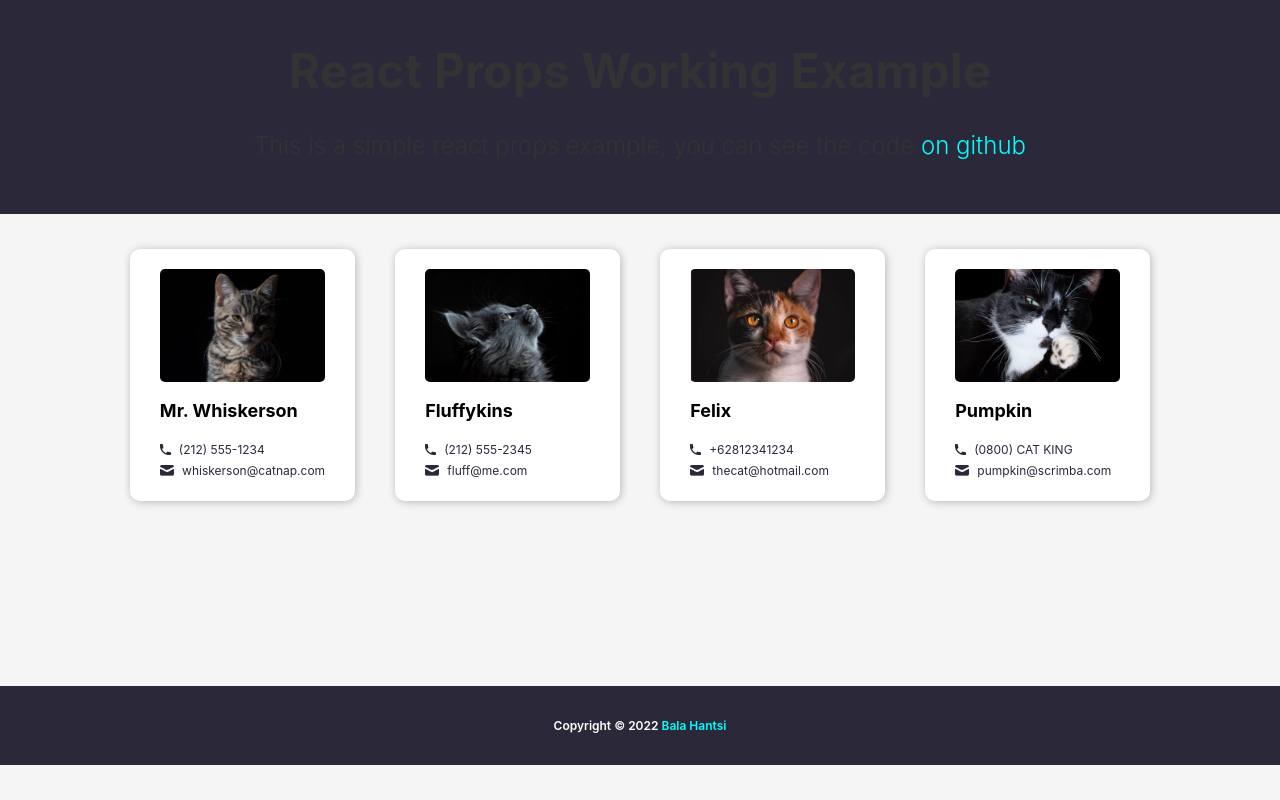
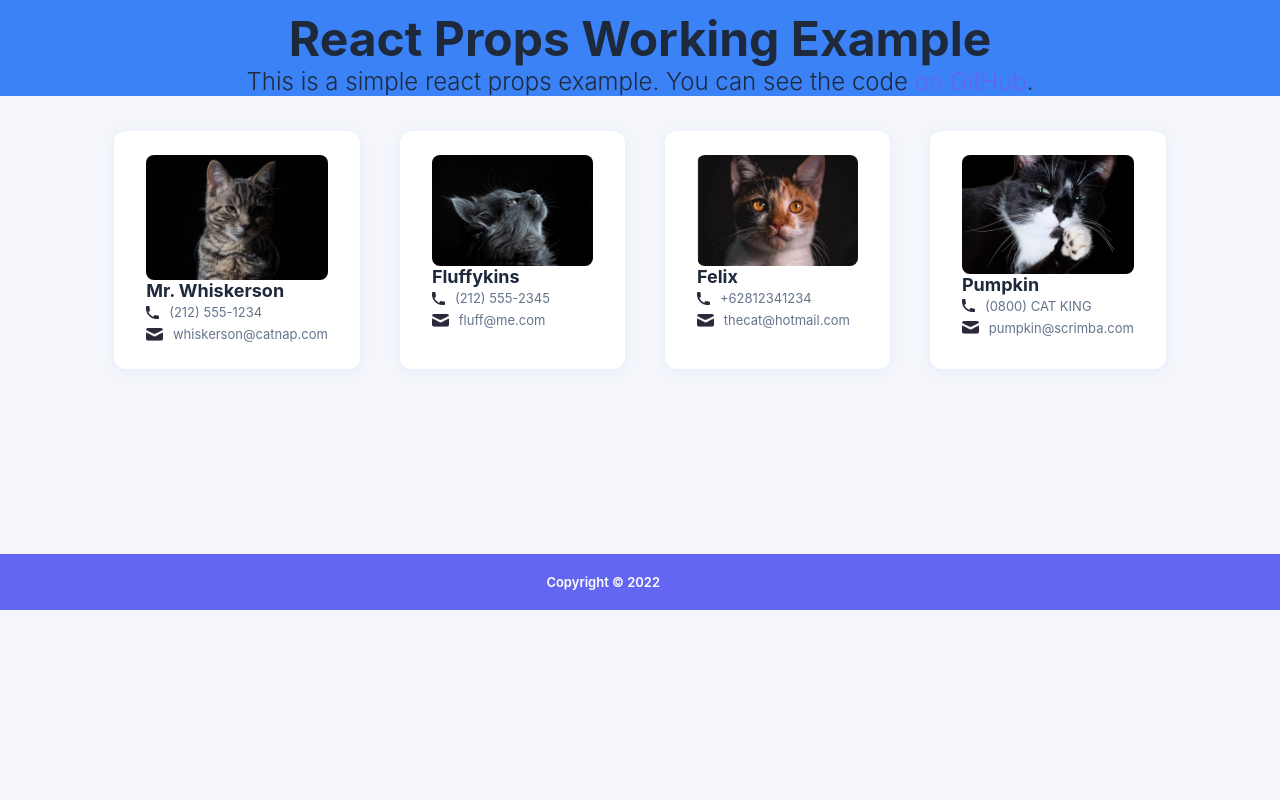
Before and after one commit to bhantsi/react-props, a React (Create React App) app: page / in a window 1280 px wide. Built offline with nearby package versions, Linux system fonts and the light colour scheme.

Commit message:
Refactor project structure and enhance components with dynamic data; update styles for improved UI

```diff
--- a/src/App.js
+++ b/src/App.js
@@ -8,41 +8,50 @@ import "./index.css";
 
 
 export default function App() {
+  const catsData = [
+    {
+      img: "./imgs/mr-whiskerson.png",
+      name: "Mr. Whiskerson",
+      phone: "(212) 555-1234",
+      email: "whiskerson@catnap.com",
+    },
+    {
+      img: "./imgs/fluffykins.png",
+      name: "Fluffykins",
+      phone: "(212) 555-2345",
+      email: "fluff@me.com",
+    },
+    {
+      img: "./imgs/felix.png",
+      name: "Felix",
+      phone: "+62812341234",
+      email: "thecat@hotmail.com",
+    },
+    {
+      img: "./imgs/pumpkin.png",
+      name: "Pumpkin",
+      phone: "(0800) CAT KING",
+      email: "pumpkin@scrimba.com",
+    },
+  ];
+
   return (
     <div>
       <Header />
 
       <div className="contacts">
-      {/* <h1>Hello Dunia</h1> */}
-      <Cats
-        img='./imgs/mr-whiskerson.png'
-        name='Mr. Whiskerson'
-        phone='(212) 555-1234'
-        email='whiskerson@catnap.com'
-      />
-      <Cats
-                img="./imgs/fluffykins.png"
-                name="Fluffykins"
-                phone="(212) 555-2345"
-                email="fluff@me.com"
-      />
+        {catsData.map((cat, index) => (
+          <Cats
+            key={index}
+            img={cat.img}
+            name={cat.name}
+            phone={cat.phone}
+            email={cat.email}
+          />
+        ))}
+      </div>
 
-      <Cats
-        img="./imgs/felix.png"
-        name="Felix"
-        phone="+62812341234"
-        email="thecat@hotmail.com"
-      />
-
-      <Cats
-                img="./imgs/pumpkin.png"
-                name="Pumpkin"
-                phone="(0800) CAT KING"
-                email="pumpkin@scrimba.com"
-      />
-
-    </div>
-    <Footer />
+      <Footer />
     </div>
 
 
--- a/src/components/Cats.js
+++ b/src/components/Cats.js
@@ -1,19 +1,17 @@
 import React from 'react';
 
-export default function Cats(props) {
-    // console.log(props);
+export default function Cats({ img, name, phone, email }) {
  return (
-    // <h3>Here is the cats components...</h3>
     <div className="cats-cards">
-        <img src={props.img} alt="" />
-        <h3>{props.name}</h3>
+        <img src={img} alt={name} />
+        <h3>{name}</h3>
         <div className="info-group">
-            <img src="./imgs/phone-icon.png" alt="" />
-            <p>{props.phone}</p>
+            <img src="./imgs/phone-icon.png" alt="Phone Icon" />
+            <p>{phone}</p>
         </div>
         <div className="info-group">
-            <img src="./imgs/mail-icon.png" alt="" />
-            <p>{props.email}</p>
+            <img src="./imgs/mail-icon.png" alt="Mail Icon" />
+            <p>{email}</p>
         </div>
     </div>
     )
--- a/src/components/Footer.js
+++ b/src/components/Footer.js
@@ -1,18 +1,16 @@
 import React from "react";
 
-export default function Footer(){
-    return(
-        <div>
+export default function Footer() {
+  const currentYear = new Date().getFullYear();
 
+  return (
     <footer>
       <p>
-        Copyright &copy; {new Date().getFullYear()}
+        Copyright &copy; {currentYear}
         <a href="https://github.com/bhantsi">
-        <span> Bala Hantsi</span>
+          <span> Bala Hantsi</span>
         </a>
-
       </p>
     </footer>
-        </div>
-        )
+  );
 }
--- a/src/components/Header.js
+++ b/src/components/Header.js
@@ -1,14 +1,13 @@
 import React from "react";
 
 export default function Header() {
-    return (
-      <div className="lead-txt">
-        <h1>React Props Working Example </h1>
-        <p>
-          This is a simple react props example, you can see the code
-          <a href="https://github.com/bhantsi/react-props"> on github</a>
-        </p>
-        <br />
-      </div>
-    );
+  return (
+    <header className="lead-txt">
+      <h1>React Props Working Example</h1>
+      <p>
+        This is a simple react props example. You can see the code
+        <a href="https://github.com/bhantsi/react-props"> on GitHub</a>.
+      </p>
+    </header>
+  );
 }
--- a/src/index.css
+++ b/src/index.css
@@ -1,32 +1,54 @@
+/* General Reset */
 * {
   box-sizing: border-box;
+  margin: 0;
+  padding: 0;
 }
 
+/* Body Styling */
 body {
   margin: 0;
   min-height: 100vh;
-  /* display: flex; */
   align-items: center;
   font-family: 'Inter', sans-serif;
-  background-color: whitesmoke;
+  background-color: #F4F6FB;
+  /* updated */
 }
+
+/* Header Styling */
 .lead-txt {
   font-size: 1.5rem;
   font-weight: 300;
   line-height: 1.2;
-  color: #333;
+  color: #1E293B;
+  /* updated */
   text-align: center;
   padding-top: 10px;
-  background-color: #2B283A;
+  background-color: #3B82F6;
+  /* updated */
   position: relative;
-  /* z-index: 1; */
 }
 
+p.a {
+  text-decoration: none;
+  color: #FFFFFF;
+  transition: color 0.2s;
+}
+
+a:hover,
+a:focus {
+  color: #F43F5E;
+  /* eye-catching pink for hover/focus */
+}
+
+/* Links */
 a {
   text-decoration: none;
-  color: aqua;
+  color: #6366F1;
+  /* updated */
 }
 
+/* Contacts Section */
 .contacts {
   display: flex;
   justify-content: center;
@@ -35,27 +57,32 @@ a {
   padding: 35px;
 }
 
+/* Cats Cards */
 .cats-cards {
   flex-basis: 225px;
-  box-shadow: 1px 1px 8px rgba(0, 0, 0, 0.25);
-  border-radius: 10px;
+  box-shadow: 0 2px 12px rgba(59, 130, 246, 0.08);
+  /* updated */
+  border-radius: 12px;
   display: flex;
   flex-direction: column;
-  padding: 20px 30px;
-  background-color: white;
+  padding: 24px 32px;
+  background-color: #FFFFFF;
+  /* updated */
 }
 
 .cats-cards>img {
   width: 100%;
   height: auto;
   align-self: center;
-  border-radius: 5px;
+  border-radius: 8px;
   object-fit: cover;
 }
 
 .cats-cards>h3 {
   font-weight: 700;
   font-size: 18px;
+  color: #1E293B;
+  /* updated */
 }
 
 .info-group {
@@ -64,31 +91,30 @@ a {
 }
 
 .info-group>img {
-  height: 11px;
-  margin-right: 8px;
+  height: 13px;
+  margin-right: 10px;
 }
 
 .info-group>p {
   margin-block: 3px;
-  font-size: 12px;
-  color: #2B283A;
+  font-size: 13px;
+  color: #64748B;
+  /* updated */
 }
 
+/* Footer */
 footer {
   display: flex;
   justify-content: space-between;
   align-items: center;
   flex-direction: column;
   padding: 20px;
-  background-color: #2B283A;
-  color: white;
-  font-size: 12px;
+  background-color: #6366F1;
+  /* updated */
+  color: #FFFFFF;
+  /* updated */
+  font-size: 13px;
   font-weight: 600;
   text-align: center;
-  /* position: absolute;
-  bottom: 0;
-  width: 100%; */
-  /* height: 2.5rem; */
-   /* height: 50px; */
-   margin-top: 150px;
+  margin-top: 150px;
 }
--- a/src/index.js
+++ b/src/index.js
@@ -4,6 +4,8 @@ import App from './App';
 import './index.css';
 
 ReactDOM.render(
-  <App />,
+  <React.StrictMode>
+    <App />
+  </React.StrictMode>,
   document.getElementById('root')
 );
```
Also changed, not shown: 2 other files (tests, documents, lock files or other folders).
